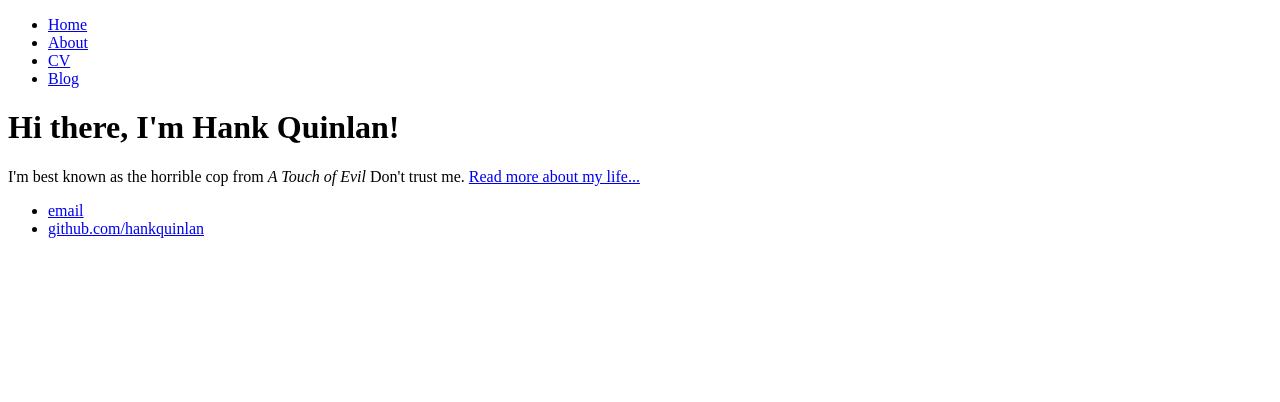
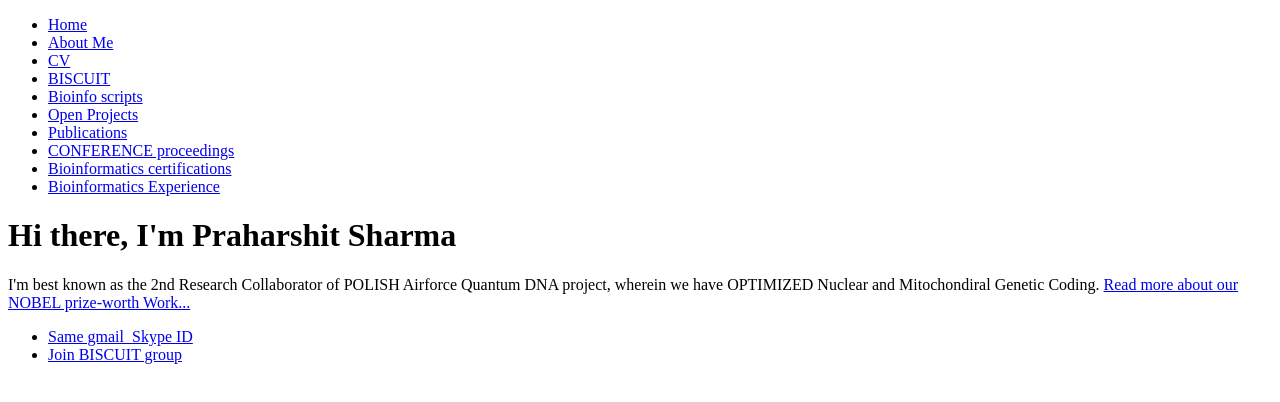
Before and after one commit to bioinformer/bioinformer.github.io, a plain HTML site: page index.html in a window 1280 px wide. Drawn offline with Linux system fonts and the light colour scheme.

Commit message:
Update index.html

```diff
--- a/index.html
+++ b/index.html
@@ -1,27 +1,34 @@
 <!DOCTYPE html>
 <html>
 	<head>
-		<title>Hank Quinlan, Horrible Cop</title>
+		<title>Bioinformatics Informer Sharma</title>
 	</head>
 	<body>
 		<nav>
     		<ul>
         		<li><a href="/">Home</a></li>
-	        	<li><a href="/about">About</a></li>
+	        	<li><a href="/about">About Me</a></li>
         		<li><a href="/cv">CV</a></li>
-        		<li><a href="/blog">Blog</a></li>
-    		</ul>
+        		<li><a href="/biscuit">BISCUIT</a></li>
+        		<li><a href="/scripts">Bioinfo scripts</a></li>
+        		<li><a href="/openprojects">Open Projects</a></li>
+	      		<li><a href="/gscholarusa">Publications</a></li>
+        		<li><a href="/f1000resuk">CONFERENCE proceedings</a></li>
+        		<li><a href="/bifxcertis">Bioinformatics certifications</a></li>
+        		<li><a href="/experience">Bioinformatics Experience</a></li>
+   		</ul>
 		</nav>
 		<div class="container">
     		<div class="blurb">
-        		<h1>Hi there, I'm Hank Quinlan!</h1>
-				<p>I'm best known as the horrible cop from <em>A Touch of Evil</em> Don't trust me. <a href="/about">Read more about my life...</a></p>
+        		<h1>Hi there, I'm Praharshit Sharma</h1>
+				<p>I'm best known as the 2nd Research Collaborator of POLISH Airforce Quantum DNA project, wherein
+we have OPTIMIZED Nuclear and Mitochondiral Genetic Coding. <a href="/about">Read more about our NOBEL prize-worth Work...</a></p>
     		</div><!-- /.blurb -->
 		</div><!-- /.container -->
 		<footer>
     		<ul>
-        		<li><a href="mailto:hankquinlanhub@gmail.com">email</a></li>
-        		<li><a href="https://github.com/hankquinlan">github.com/hankquinlan</a></li>
+        		<li><a href="mailto:praharshit.sharma@gmail.com">Same gmail_Skype ID</a></li>
+        		<li><a href="https://github.com/hankquinlan">Join BISCUIT group</a></li>
 			</ul>
 		</footer>
 	</body>
```
